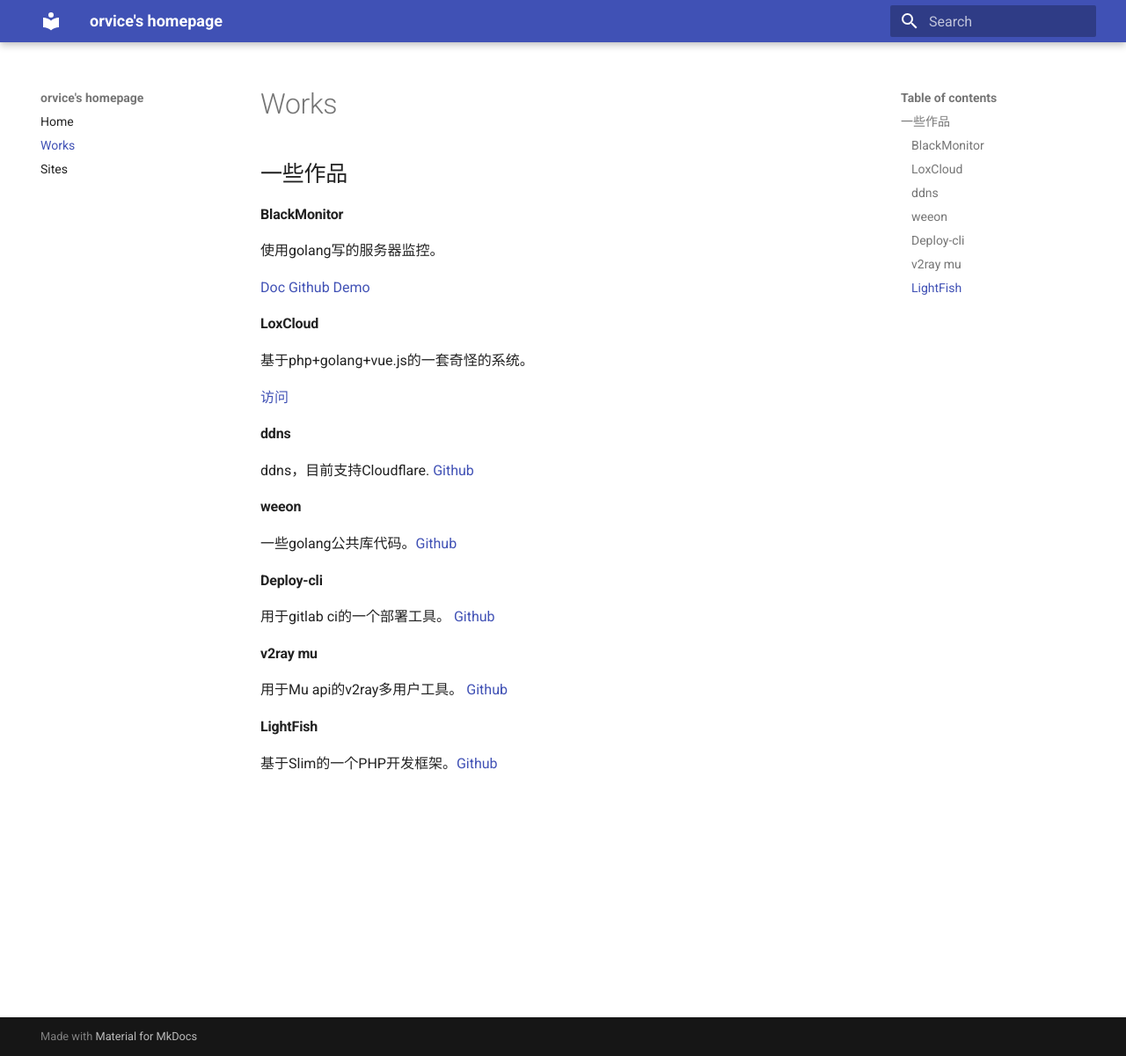
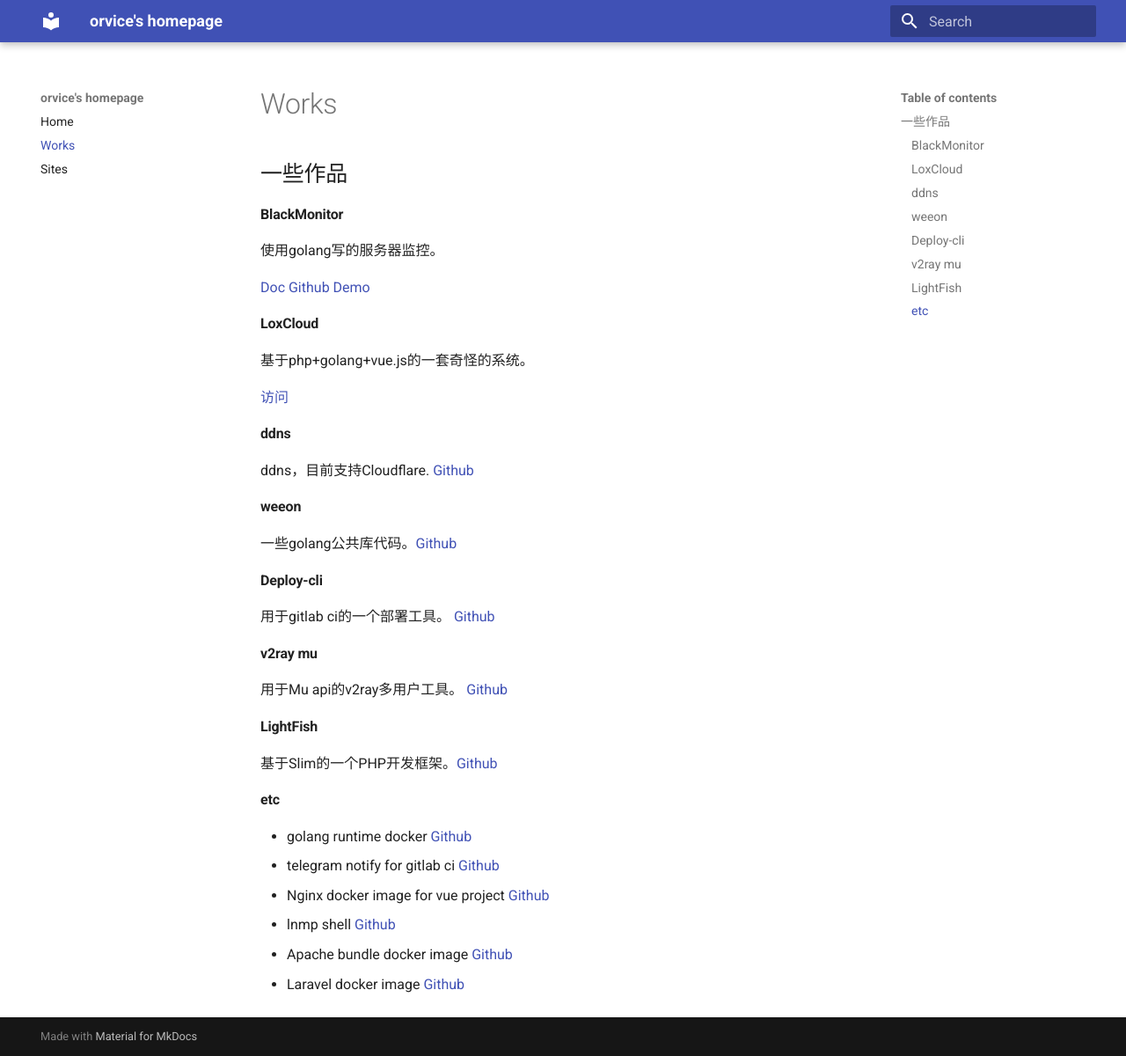
Before and after one commit to orvice/homepage, an MkDocs documentation site: the page built from docs/works.md, in a window 1280 px wide and 1200 px high. Shown: the whole window at 88% size. Built offline with MkDocs 1.6.1 and Material for MkDocs 9.7.7, drawn with Linux system fonts in a browser that asks for light colours; old or Windows-style settings are respelled for this version of MkDocs.

Commit message:
Update docs/works.md

```diff
--- a/docs/works.md
+++ b/docs/works.md
@@ -35,3 +35,13 @@ ddns，目前支持Cloudflare. [Github](https://github.com/orvice/ddns)
 #### LightFish
 
 基于Slim的一个PHP开发框架。[Github](https://github.com/Pongtan/LightFish)
+
+
+#### etc
+
+* golang runtime docker [Github](https://github.com/orvice/go-runtime-docker)
+* telegram notify for gitlab ci [Github](https://github.com/orvice/telegram-notify)
+* Nginx docker image for vue project [Github](https://github.com/orvice/nginx-vue)
+* lnmp shell [Github](https://github.com/orvice/lnmp)
+* Apache bundle docker image [Github](https://github.com/orvice/apache-base-docker)
+* Laravel docker image [Github](https://github.com/orvice/laravel-docker)
```
